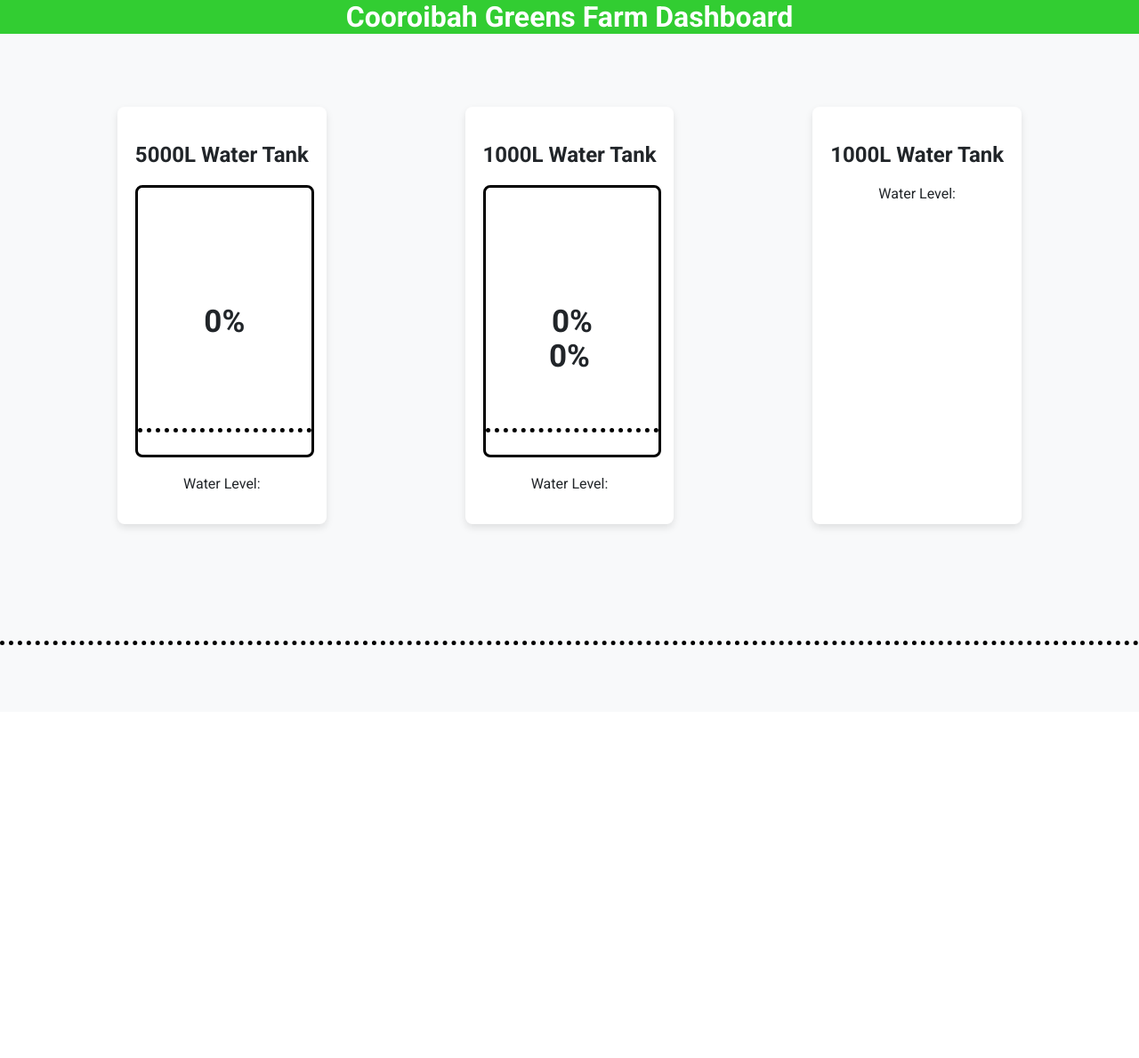
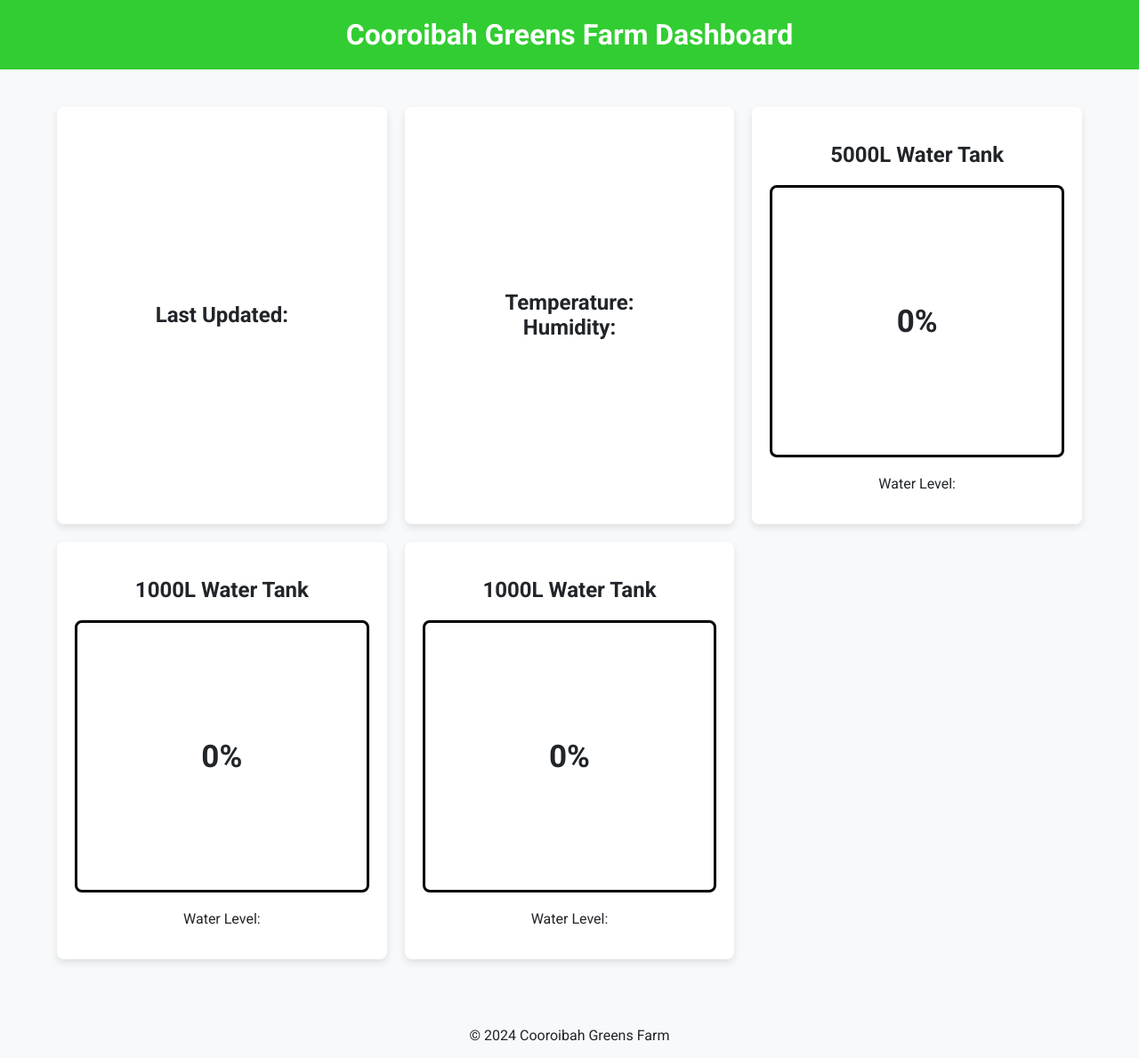
Before and after one commit to hurleyjoe22/new_django_project, a Django app: page /dashboard/ in a window 1280 px wide. Shown: the whole page at 89% size. Before the commit the page ends 725 px from the top, so only its background shows below. Run offline with Django 5.2, Linux system fonts and the light colour scheme; a user stored in the database is signed in.

Commit message:
dashboard improved water tanks #2

```diff
--- a/myapp/templates/dashboard.html
+++ b/myapp/templates/dashboard.html
@@ -8,8 +8,8 @@
     <style>
         body {
             font-family: 'Roboto', sans-serif;
-            background-color: #F8F9FA; /* Light Gray */
-            color: #212529; /* Dark Gray */
+            background-color: #F8F9FA;
+            color: #212529;
             margin: 0;
             padding: 0;
             display: flex;
@@ -17,7 +17,7 @@
             align-items: center;
         }
         header {
-            background-color: #32CD32; /* Lime Green */
+            background-color: #32CD32;
             color: white;
             width: 100%;
             padding: 20px 0;
@@ -25,7 +25,6 @@
             position: fixed;
             top: 0;
             z-index: 1000;
-            padding: 0 20px;
         }
         header h1 {
             margin: 0;
@@ -39,23 +38,20 @@
             grid-template-columns: repeat(auto-fit, minmax(300px, 1fr));
             padding-bottom: 60px;
         }
-        .tank-container {
+        .tank-container, .data-display, .relay-indicator-container, .last-updated-container {
             background-color: white;
             border-radius: 8px;
             box-shadow: 0 4px 8px rgba(0, 0, 0, 0.1);
             padding: 20px;
             text-align: center;
-            max-width: 300px;
-            margin: 0 auto;
         }
         .tank {
             position: relative;
             height: 300px;
             margin-bottom: 20px;
-            border: 3px solid #000; /* Black */
+            border: 3px solid #000;
             border-radius: 8px;
             overflow: hidden;
-            width: 100%;
         }
         .water {
             position: absolute;
@@ -64,16 +60,8 @@
             right: 0;
             z-index: 1;
             background-color: #32CD32;
-            height: 0%; /* Default fill level is 0 */
+            height: 0%;
             transition: height 0.5s ease;
-        }
-        .line {
-            position: absolute;
-            left: 0;
-            right: 0;
-            top: 90%;
-            border-top: 5px dotted #000; /* Black */
-            z-index: 2;
         }
         .percentage {
             position: absolute;
@@ -83,7 +71,27 @@
             font-size: 35px;
             font-weight: bold;
             color: #212529;
-            z-index: 3;
+        }
+        .data-display {
+            display: flex;
+            justify-content: center;
+            align-items: center;
+            flex-direction: column;
+        }
+        .data-display p {
+            margin: 0;
+            font-size: 24px;
+            font-weight: bold;
+        }
+        .last-updated-container {
+            display: flex;
+            justify-content: center;
+            align-items: center;
+            flex-direction: column;
+        }
+        .timestamp {
+            font-size: 24px;
+            font-weight: bold;
         }
     </style>
 </head>
@@ -92,11 +100,17 @@
         <h1>Cooroibah Greens Farm Dashboard</h1>
     </header>
     <div class="content">
+        <div class="last-updated-container">
+            <p id="lastUpdatedElement" class="timestamp">Last Updated: </p>
+        </div>
+        <div class="data-display">
+            <p id="temperature">Temperature: </p>
+            <p id="humidity">Humidity: </p>
+        </div>
         <div class="tank-container" id="ama2TankContainer">
             <h2>5000L Water Tank</h2>
             <div class="tank" id="ama2Tank">
-                <div class="line"></div>
-                <div class="water normal" id="ama2Water"></div>
+                <div class="water" id="ama2Water"></div>
                 <div class="percentage" id="ama2Percentage">0%</div>
             </div>
             <p id="ama2">Water Level: </p>
@@ -104,45 +118,54 @@
         <div class="tank-container" id="ama3TankContainer">
             <h2>1000L Water Tank</h2>
             <div class="tank" id="ama3Tank">
-                <div class="line"></div>
-                <div class="water normal" id="ama3Water"></div>
+                <div class="water" id="ama3Water"></div>
                 <div class="percentage" id="ama3Percentage">0%</div>
             </div>
             <p id="ama3">Water Level: </p>
         </div>
         <div class="tank-container" id="ama4TankContainer">
             <h2>1000L Water Tank</h2>
-            <div class="line"></div>
-            <div class="water normal" id="ama4Water"></div>
-            <div class="percentage" id="ama4Percentage">0%</div>
+            <div class="tank" id="ama4Tank">
+                <div class="water" id="ama4Water"></div>
+                <div class="percentage" id="ama4Percentage">0%</div>
+            </div>
             <p id="ama4">Water Level: </p>
         </div>
     </div>
-
+    <footer>
+        <p>© 2024 Cooroibah Greens Farm</p>
+    </footer>
     <script src="https://code.jquery.com/jquery-3.6.4.min.js"></script>
     <script>
         var tankHeights = {
-            ama2: 1210,  // Total height of AMA2 tank in mm
-            ama3: 970,   // Total height of AMA3 tank in mm
-            ama4: 970    // Total height of AMA4 tank in mm
+            ama2: 1210,
+            ama3: 970,
+            ama4: 970
         };
+
+        function displayLastUpdate(timestamp) {
+            var lastUpdate = new Date(timestamp);
+            var formattedLastUpdate = lastUpdate.toLocaleString('en-US', { hour: 'numeric', minute: 'numeric', second: 'numeric' });
+            $('#lastUpdatedElement').text('Last Updated: ' + formattedLastUpdate);
+        }
 
         function updateWaterLevel(tankId, percentageId, waterId, waterLevel) {
             var tankHeight = tankHeights[tankId];
-            var percentage = (100 - (waterLevel / tankHeight) * 100).toFixed(1);  // Calculate fill percentage
+            var percentage = (100 - (waterLevel / tankHeight) * 100).toFixed(1);
 
-            // Update the percentage text and water fill height
-            document.getElementById(percentageId).innerText = percentage + "%";
-            document.getElementById(waterId).style.height = percentage + "%";
+            $('#' + percentageId).text(percentage + "%");
+            $('#' + waterId).css('height', percentage + "%");
         }
 
         function updateData() {
             $.get('/api/latest-sensor-data/', function (data) {
+                displayLastUpdate(data.timestamp);
+                $('#temperature').text('Temperature: ' + data.temperature + ' °C');
+                $('#humidity').text('Humidity: ' + data.humidity + ' %');
                 $('#ama2').text('AMA2 Water Level: ' + data.ama2_distance + ' mm');
                 $('#ama3').text('AMA3 Water Level: ' + data.ama3_distance + ' mm');
                 $('#ama4').text('AMA4 Water Level: ' + data.ama4_distance + ' mm');
 
-                // Update the water levels visually
                 updateWaterLevel('ama2', 'ama2Percentage', 'ama2Water', data.ama2_distance);
                 updateWaterLevel('ama3', 'ama3Percentage', 'ama3Water', data.ama3_distance);
                 updateWaterLevel('ama4', 'ama4Percentage', 'ama4Water', data.ama4_distance);
@@ -150,7 +173,7 @@
         }
 
         $(document).ready(function() {
-            updateData();  // Fetch and display data when the page loads
+            updateData();  // Fetch data when the page loads
             setInterval(updateData, 10000);  // Refresh data every 10 seconds
         });
     </script>
```
